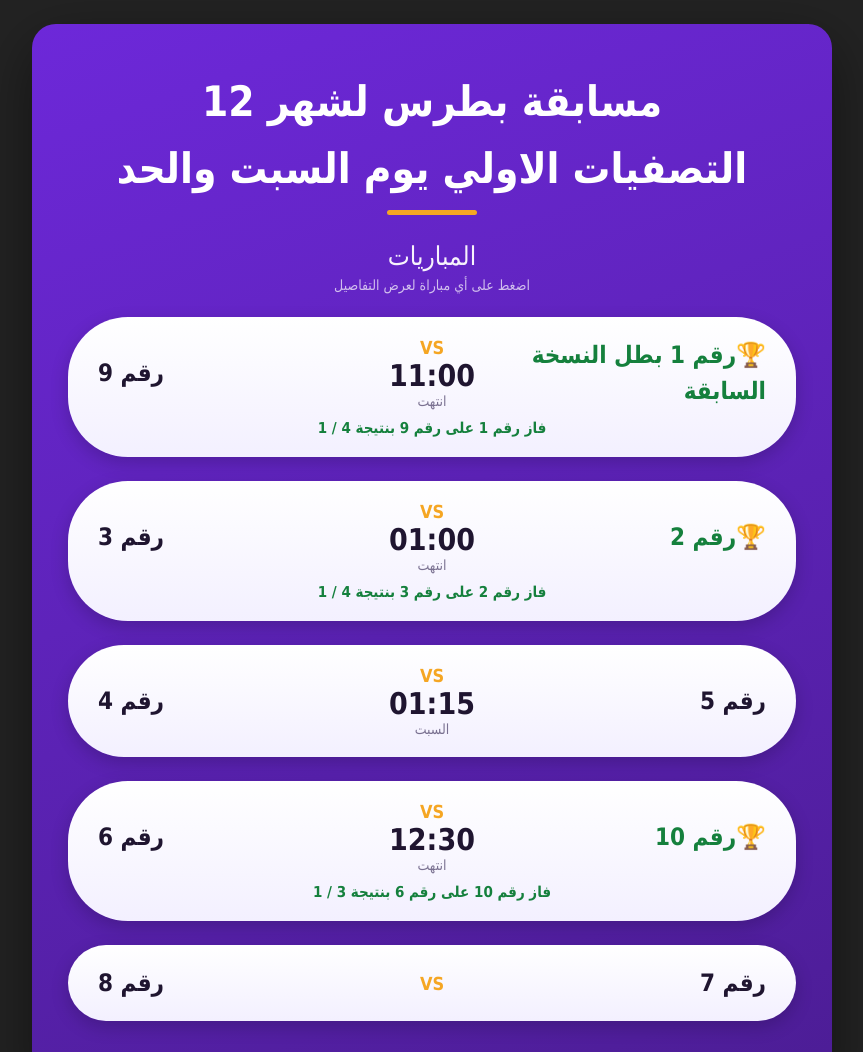
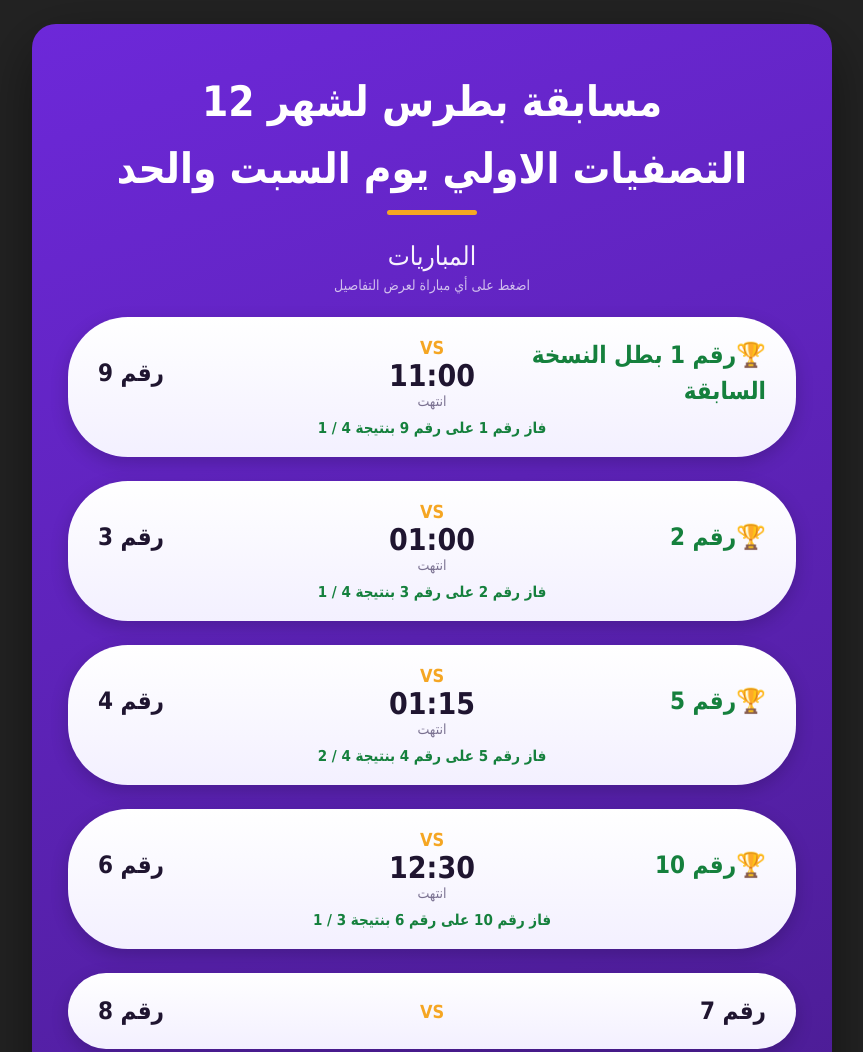
Before and after one commit to kazan0v2/yt-automation-site, a plain HTML site: page index.html in a window 1280 px wide. Shown: the top 1052 px of the page, without its empty margins (208-1071 px from the left). Drawn offline with Linux system fonts and the light colour scheme.

Commit message:
Update index.html

```diff
--- a/index.html
+++ b/index.html
@@ -164,9 +164,9 @@ const DATA = {
           team1: `رقم 5`,
           team2: `رقم 4`,
           time: `01:15`,
-          period: `السبت`,
-          result: ``,
-          winner: ``,
+          period: `انتهت`,
+          result: `فاز رقم 5 على رقم 4 بنتيجة 4 / 2`,
+          winner: `1`,
           details: `رقم 5
 رقم موبايله 01555671512
 هيلعب مع
```
